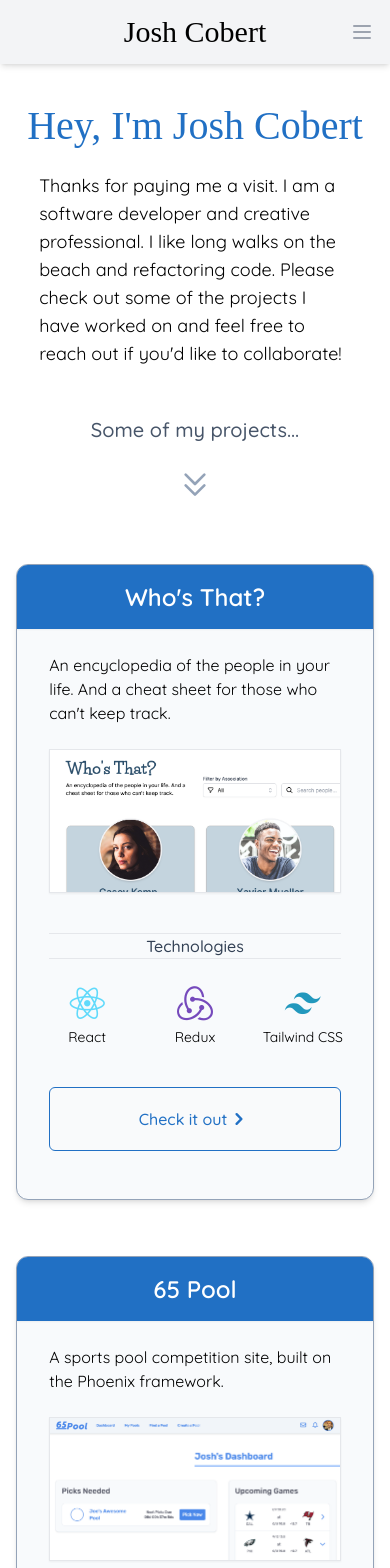
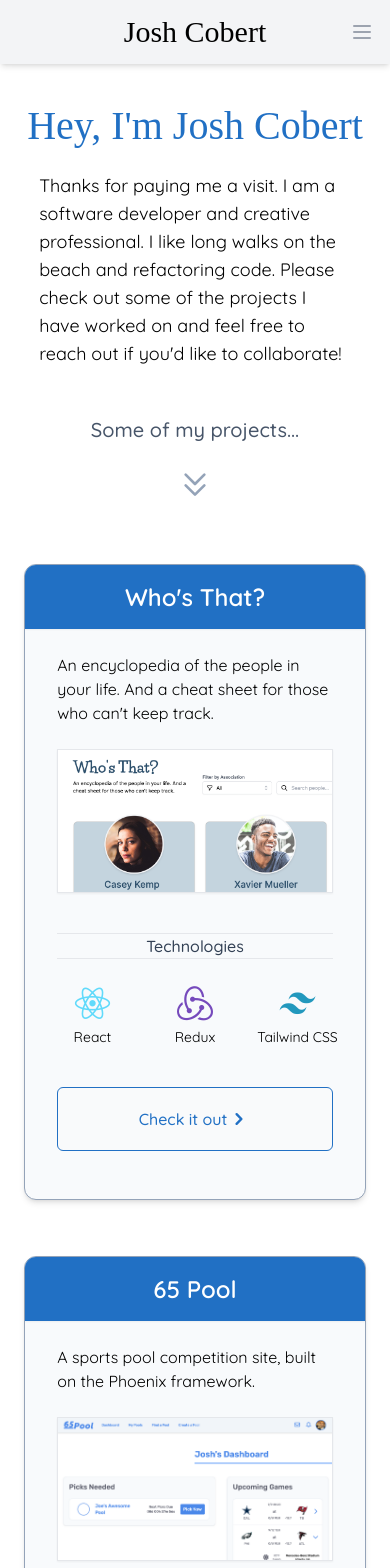
Before and after one commit to jcobert/josh-cobert, a React (Create React App) app: page / in a window 390 px wide. Shown: the top 1568 px of the page. Built offline with nearby package versions, Linux system fonts and the light colour scheme; a web font is replaced by a local one.

Commit message:
unify project card width

```diff
--- a/src/components/Card.jsx
+++ b/src/components/Card.jsx
@@ -1,6 +1,6 @@
 import React from "react";
 import { ChevronRightIcon } from "@heroicons/react/solid";
-import { Link, NavLink } from "react-router-dom";
+import { Link } from "react-router-dom";
 
 function CardPreview(props) {
   return (
--- a/src/components/pages/Home.jsx
+++ b/src/components/pages/Home.jsx
@@ -20,7 +20,7 @@ function Home() {
         <h4 className="text-slate-600">Some of my projects...</h4>
         <ChevronDoubleDownIcon className="w-8 text-slate-400" />
       </div>
-      <div className="grid grid-cols-1 md:grid-cols-2 lg:grid-cols-3 w-11/12 lg:max-w-7xl gap-y-14 sm:gap-y-16 gap-x-6 mx-auto">
+      <div className="grid grid-cols-1 md:grid-cols-2 lg:grid-cols-3 w-11/12 px-2 md:px-0 lg:max-w-7xl gap-y-14 sm:gap-y-16 gap-x-6 mx-auto">
         {projects.map((p) => (
           <CardPreview
             key={p.id}
```
